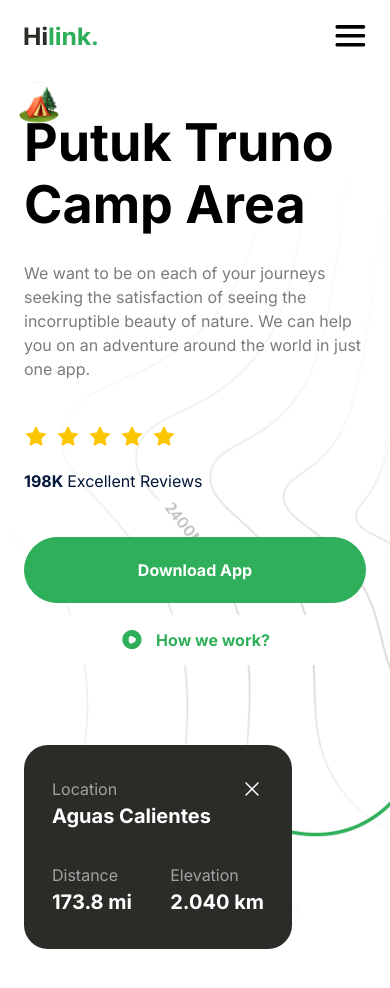
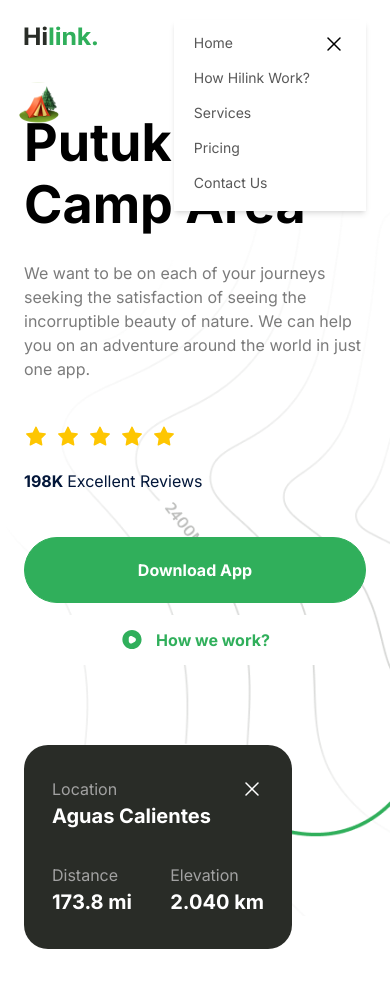
Before and after one commit to shefcodev/hilink-travel-app, a Next.js app: page / in a window 390 px wide. Both pictures are taken after a click on the picture 350 px from the left and 36 px from the top of the page. Shown: the top 988 px of the page. Built offline with nearby package versions, Linux system fonts and the light colour scheme.

Commit message:
added mobile dropdown-menu

```diff
--- a/components/Navbar.tsx
+++ b/components/Navbar.tsx
@@ -1,9 +1,18 @@
+'use client';
+
+import { useState } from 'react';
 import Link from 'next/link';
 import Image from 'next/image';
 import { NAV_LINKS } from '@/constants';
 import Button from '@/components/Button';
 
 const Navbar = () => {
+  const [toggleMenu, setToggleMenu] = useState(false);
+
+  const menuToggleHandler = (event: React.MouseEvent) => {
+    setToggleMenu((prevValue) => !prevValue);
+  };
+
   return (
     <nav className='flexBetween max-container padding-container relative z-30 py-5'>
       <Link href='/'>
@@ -42,7 +51,35 @@ const Navbar = () => {
         width={32}
         height={32}
         className='inline-block cursor-pointer lg:hidden'
+        onClick={menuToggleHandler}
       />
+
+      {toggleMenu && (
+        <div className='hidden absolute z-10 right-6 top-5 max-lg:flex flex-row items-start gap-3 py-3 px-5 bg-white shadow-md transition-all'>
+          <div className='flex-1 flex flex-col gap-2'>
+            {NAV_LINKS.map(({ href, key, label }) => (
+              <Link
+                key={key}
+                href={href}
+                className='regular-14 text-gray-50 cursor-pointer pb-1.5 transition-all hover:font-bold hover:text-green-50 flex justify-start'
+                onClick={menuToggleHandler}
+              >
+                {label}
+              </Link>
+            ))}
+          </div>
+          <div className=''>
+            <Image
+              src='/close.svg'
+              alt='close menu'
+              width={24}
+              height={24}
+              className='invert'
+              onClick={menuToggleHandler}
+            />
+          </div>
+        </div>
+      )}
     </nav>
   );
 };
```
